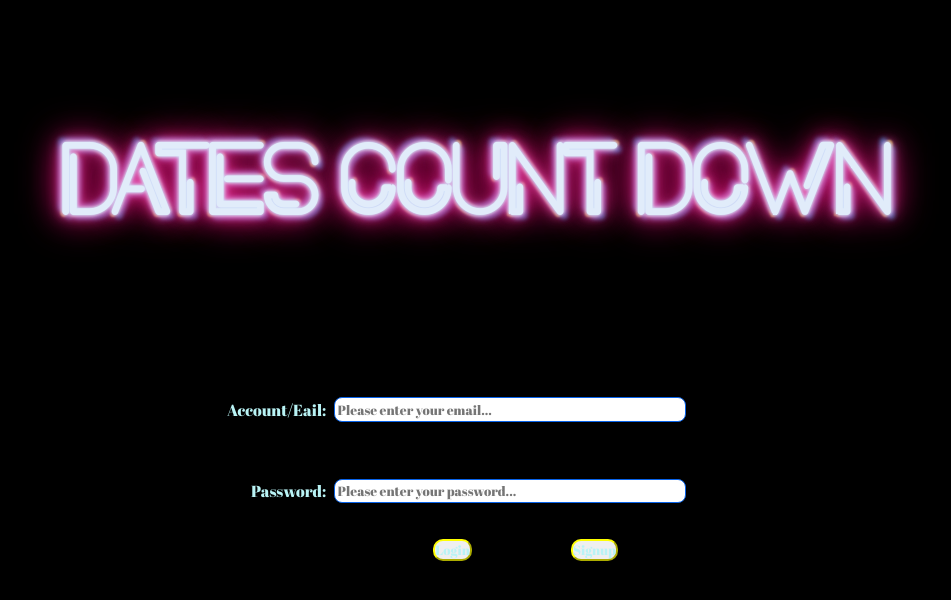
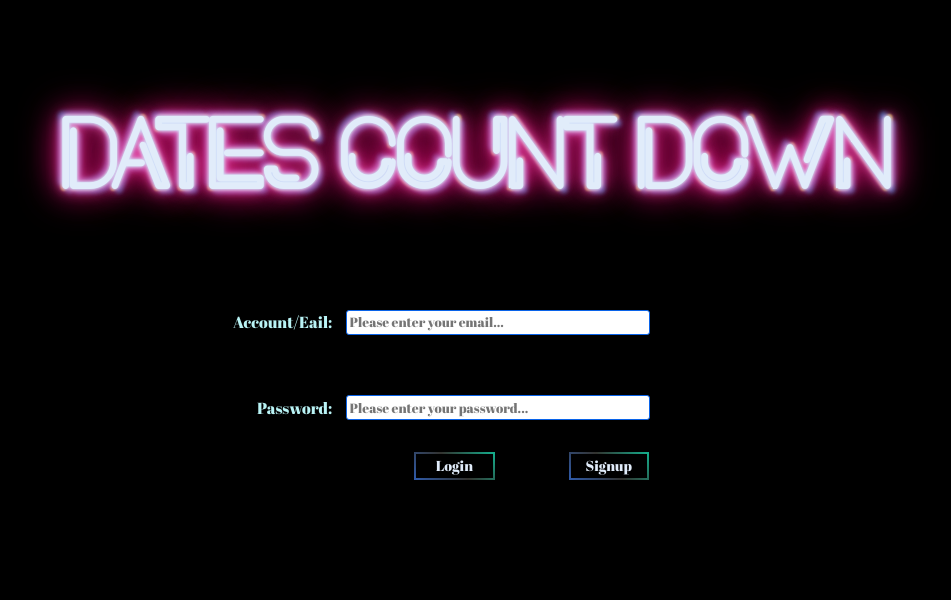
Before and after one commit to WeilanTao/DateCountDownWebSite, a Vue app in the folder front/datecountdown/: page /#/ in a window 1280 px wide. Shown: the top 600 px of the page, without its empty margins (165-1116 px from the left). Built offline with nearby package versions, Linux system fonts and the light colour scheme.

Commit message:
login page v3: still need to fix the round corner for the bottons

```diff
--- a/front/datecountdown/src/App.vue
+++ b/front/datecountdown/src/App.vue
@@ -20,6 +20,10 @@ export default {
 </script>
 
 <style >
+*{
+  text-decoration: none;
+}
+
 @font-face {
   font-family:'AbrilFatface' ;
   src: url('./assets/Abril_Fatface/AbrilFatface-Regular.ttf');
--- a/front/datecountdown/src/pages/UserAuth.vue
+++ b/front/datecountdown/src/pages/UserAuth.vue
@@ -23,8 +23,8 @@
                 <td >
                 </td>
                 <td class="buttons">
-                      <button>Login</button>
-                    <button >Signup</button>
+                      <a href="https://www.youtube.com/" class="button">Login</a>
+                      <a href="#" class="button">Signup</a>
                 </td>
             </tr>
         </table>
@@ -52,7 +52,7 @@ export default {
 
 body{
     background:black;
-        /* background:linear-gradient(rgb(126, 126, 226),rgb(47, 59, 114)); */
+    /* background:linear-gradient(rgb(126, 126, 226),rgb(47, 59, 114)); */
     display: table;
     width:100%;
     background-size:100%;
@@ -64,7 +64,7 @@ h1{
     line-height: 100px;
     font-family: 'neon';
     font-size:70px;
-    margin-top: 10%;
+    margin-top: 8%;
     margin-bottom: -40%;
     text-align: center;
     border:6px solid rgba(0,0,0,0) ;
@@ -90,40 +90,50 @@ h1{
 table{
     height:30% ;
     width:500px;
-    margin:50% auto -10% auto;
+    margin:45% auto -10% auto;
     position: relative;
+    /* border:6px solid rgba(0,0,0,1) ; */
+
 }
 td.label{
+    border:6px;
     width:20%;
-    border:6px ;
+    border:6px solid rgba(0,0,0,0) ;
 }
 td.input{
+    border:6px;
     width:80%;
     border:6px solid rgba(0,0,0,0) ;
 }
 td.buttons{
-    border:6px solid rgba(0,0,0,0) ;
+    border:6px;
     display:flex;
-    justify-content:space-evenly;
+    justify-content:space-evenly;;
+    /* border:6px solid rgba(0,0,0,1) ; */
 
 }
-button{
-border-radius: 10px;
-border-color:yellow;
-}
+.button{
+color:  rgb(225, 236, 250);
+display: block;
+width:20%;
+line-height: 170%;
+font-size:90%;
+text-align: center;
+border: 2px solid;
+border-image: linear-gradient(45deg, rgba(47, 90, 168, 1), rgba(102, 101, 94, 0.5), rgba(20, 173, 140, 1)) 1 ;
+/* boder-image-slice:1  --repeat the corner once */
 
-label, button{
-    color:rgb(185, 243, 245);
 }
 
 label{
     float:right;
+    color:rgb(185, 243, 245);
 }
 
 input {
     display: block;
-    width:90%;
-    border-radius: 8px;
+    width:80%;
+    border-radius: 3px;
     border: 1px solid rgb(9, 99, 233);
     padding: 0.15rem;
 
@@ -143,6 +153,8 @@ h1{
 table{
     width: 300px;
 }
-
+.button{
+font-size:70%;
+}
 }
 </style>
```
